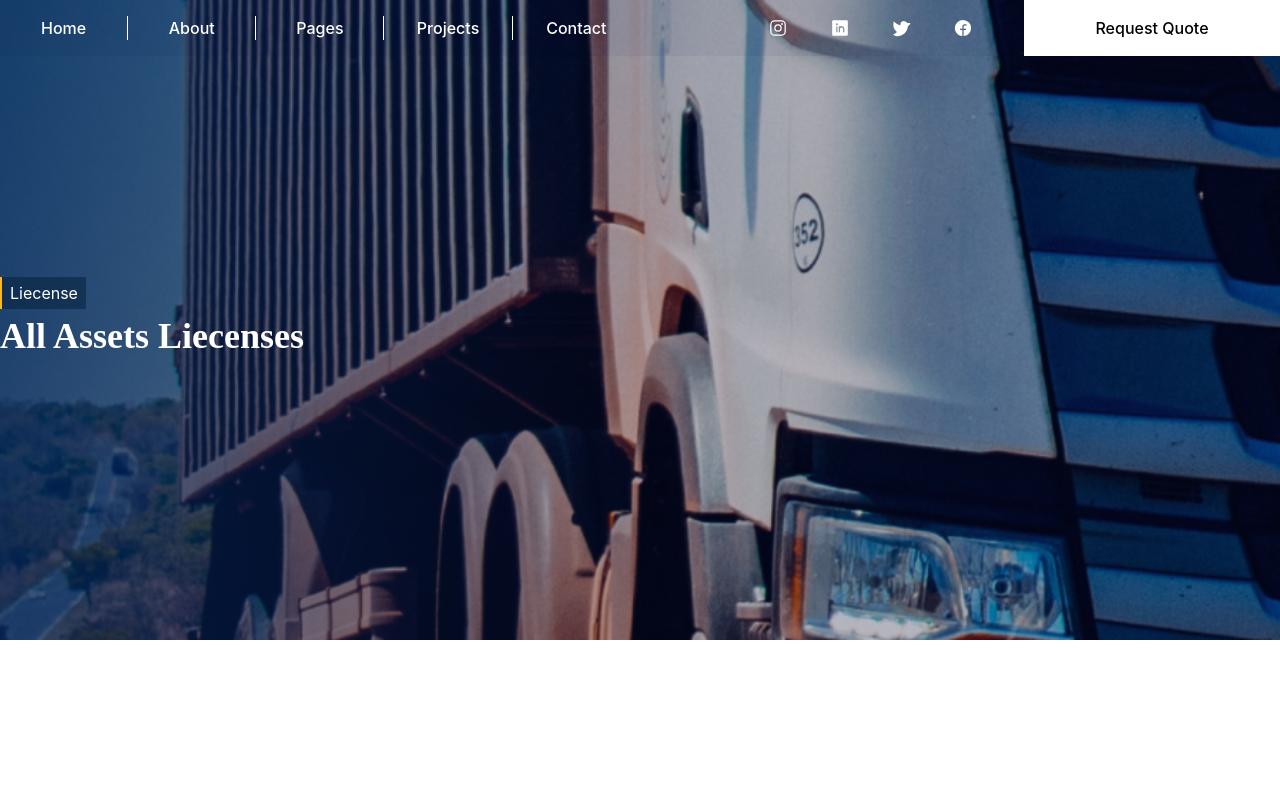
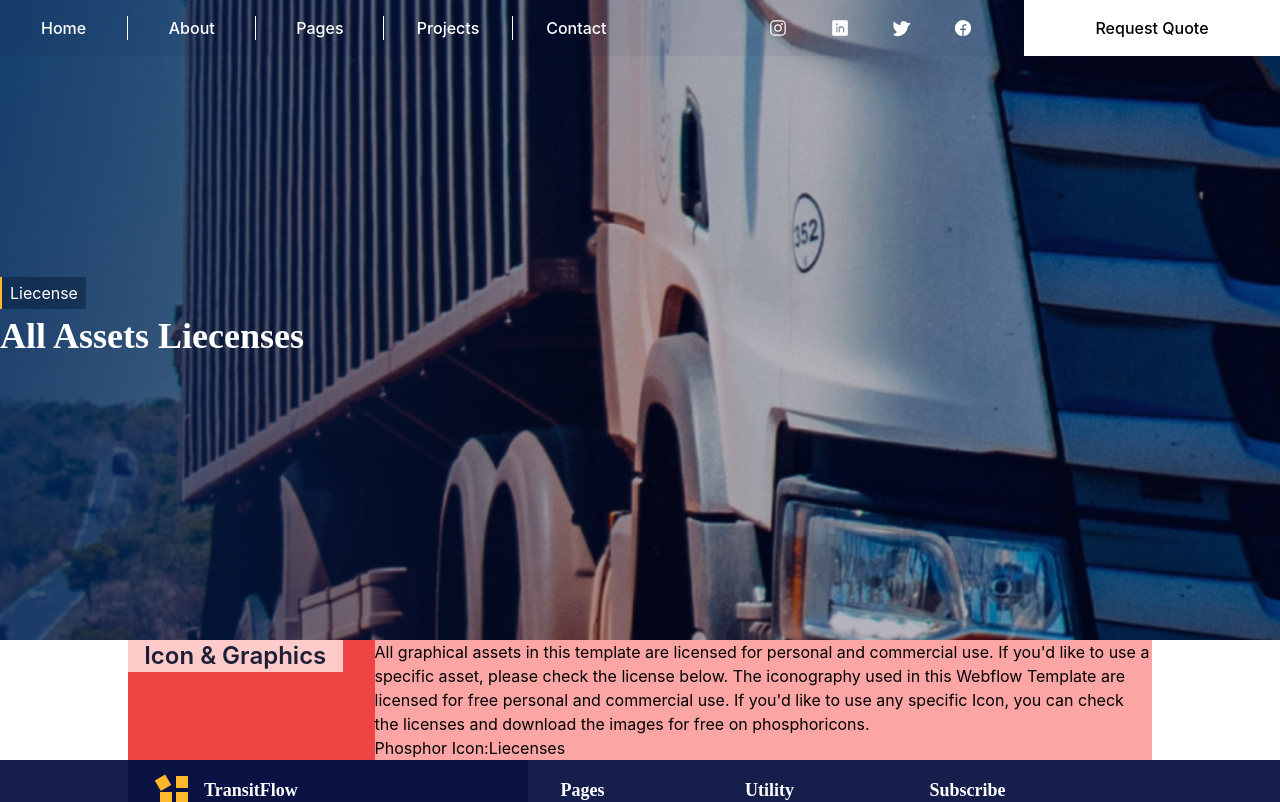
Before and after one commit to smartcollins/logistics, a React (Create React App) app: page /liecenses in a window 1280 px wide. Shown: the top 802 px of the page. Built offline with nearby package versions, Linux system fonts and the light colour scheme.

Commit message:
work in progress

```diff
--- a/src/pages/Liecenses.jsx
+++ b/src/pages/Liecenses.jsx
@@ -1,12 +1,26 @@
 import React from 'react';
 import banner from '../data/banner';
 import Banner from '../component/Banner';
+import Footer from '../component/Footer';
+import color from '../data/color';
 
 
 const Liecenses = ()=>{
     return(
         <div>
             <div>{banner.slice(13, 14).map((item, idx) => <Banner key={idx} {...item} />)}</div>
+            <div className='bg-red-500 flex items-start gap-8 mx-auto w-4/5'>
+                <p style={{color: color.darkTxt}} className='bg-red-200 w-3/4 font-semibold text-2xl capitalize text-center'>icon & graphics</p>
+                <div className='bg-red-300'>
+                    <p>
+                    All graphical assets in this template are licensed for personal and commercial use. If you'd like to use a specific asset, please check the license below.
+
+The iconography used in this Webflow Template are licensed for free personal and commercial use. If you'd like to use any specific Icon, you can check the licenses and download the images for free on phosphoricons.
+                    </p>
+                    <p>Phosphor Icon:<span>Liecenses</span></p>
+                </div>
+            </div>
+            <Footer/>
         </div>
     )
 }
```
